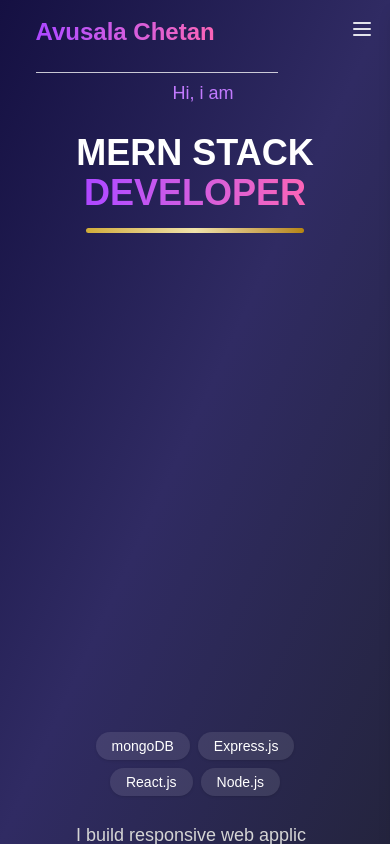
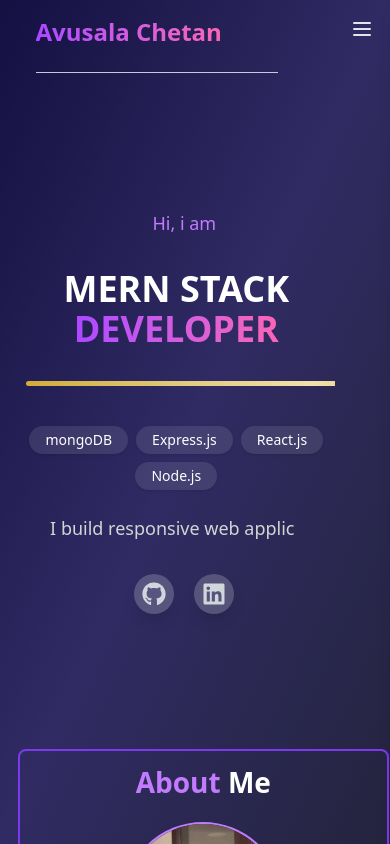
Before and after one commit to AvusalaChetan/portfolio-webpage, a React (Vite) app: page / in a window 390 px wide. Built offline with nearby package versions, Linux system fonts and the light colour scheme.

Commit message:
Responsive improvements and bug fixes

```diff
--- a/src/App.jsx
+++ b/src/App.jsx
@@ -39,17 +39,17 @@ const LazyContactPage = lazy(()=>import('./pages/ContactPage/Contact'))
                 <div key="navbar">
                   <Navbar />
                 </div>
-              <div key="main-content" className="main-container w-[85%] mx-auto">
-                <div className="w-[80vw] m-auto "
+              <div key="main-content" className="main-container w-full max-w-[100vw] px-2 sm:px-4 mx-auto">
+                <div className="w-full lg:w-[80vw] md:m-auto  sm:border-0 rounded-md bg-opacity-80"
                   id="page-container"
                 >
-                  <div id="home">
+                  <div id="home" className="h-[80vh] sm:w-full lg:w-[80vw]  flex items-center justify-center" >
                     <Home />
                   </div>
-                  <div id="about">
+                  <div id="about" className="">
                     <About />
                   </div>
-                  <div id="skills">
+                  <div id="skills" className="mt-6">
                     <Skills />
                   </div>
                   <div id="projects">
--- a/src/components/GetTouch.jsx
+++ b/src/components/GetTouch.jsx
@@ -7,7 +7,7 @@ const GetTouch = () => {
         const [isHovered, setIsHovered] = useState(false);
   if (state.succeeded) {
     return (
-      <div className="text-center mt-8" id='container'>
+      <div className="text-center mt-8 md:w-full" id='container'>
         <p className="text-2xl font-semibold text-teal-400">
           🎉 Thanks for reaching out! 🎉
         </p>
--- a/src/pages/AboutPage/About.css
+++ b/src/pages/AboutPage/About.css
@@ -4,7 +4,7 @@
 @layer utilities {
   @media only screen and (max-width: 768px) {
     .about-mobile-border {
-      border: 2px solid teal;
+  border: 2px solid #7c3aed;
       padding: 1rem;
       border-radius: 8px;
       background-color: #f0f8ff;
@@ -14,23 +14,20 @@
 
 /* Mobile & Tablet Styles (up to 768px) */
 @media only screen and (max-width: 768px) {
-  /* Section container */
   #container {
     padding: 1rem;
-    border: 1px solid teal;
+  border: 2px solid #7c3aed;
     border-radius: 8px;
-    width: 100%;
+    margin: 5px none ;
+    width: 95vw;
   }
 
-  /* Heading */
   #heading {
     font-size: 1.75rem;
     text-align: center;
-    color: #333;
     font-weight: bold;
   }
 
-  /* Wrapper layout */
   #wrapper {
     flex-direction: column;
     gap: 1.5rem;
@@ -48,7 +45,6 @@
     box-shadow: 0 4px 6px rgba(0, 0, 0, 0.1);
   }
 
-  /* About text */
   #about-text {
     font-size: 1rem;
     line-height: 1.75rem;
@@ -71,11 +67,10 @@
   /* Section container */
   #container {
     padding: 2rem;
-    border: 2px solid teal;
+  border: 2px solid #7c3aed;
     border-radius: 12px;
   }
 
-  /* Heading */
   #heading {
     font-size: 2.5rem;
     font-weight: bold;
@@ -83,7 +78,6 @@
     padding: 3px auto;
   }
 
-  /* Wrapper layout */
   #wrapper {
     flex-direction: row;
     gap: 2rem;
@@ -91,7 +85,6 @@
   }
 
 
-  /* Profile image */
   #profile-img,
   #profile-img img {
     width: 15rem;
@@ -101,7 +94,6 @@
     box-shadow: 0 6px 8px rgba(0, 0, 0, 0.1);
   }
 
-  /* About text */
   #about-text {
     font-size: 1.125rem;
     line-height: 2rem;
--- a/src/pages/AboutPage/About.jsx
+++ b/src/pages/AboutPage/About.jsx
@@ -19,11 +19,11 @@ const About = () => {
   return (
     <motion.section
       id="container"
-      className="border border-whitebg-gradient-to-br from-[#0f0c29] via-[#302b63] to-[#24243e] text-gray-300 py-16 px-8 md:px-16 lg:px-32"
+      className="sm:w-[100vw] sm:m-0 lg:m-auto lg:w-full "
     >
       <div id="content" className="max-w-7xl mx-auto">
-        <h2 id="heading" className="text-4xl font-bold text-white mb-6 text-center">
-          <motion.span className="text-purple-400">About</motion.span> Me
+        <h2 id="heading" className="text-4xl font-bold text-white mb-6 text-center ">
+          <motion.span className="text-purple-400">About</motion.span> <span className="text-white"> Me</span>
         </h2>
 
         <div id="wrapper" className="flex flex-col md:flex-row items-center gap-12">
@@ -39,19 +39,19 @@ const About = () => {
           </div>
 
           <div id="about-text" className="text-lg leading-relaxed">
-            <p id="paragraph-1" className="mb-4">
+            <p id="paragraph-1" className="mb-4 ">
   Hello! I'm <span className="text-purple-400 font-semibold">Chetan</span>, a
   driven full-stack developer with a strong passion for building elegant and
   scalable web applications. I love transforming ideas into reality using modern
   technologies and clean, maintainable code.
 </p>
 <p id="paragraph-2" className="mb-4">
-  My main stack is <span className="text-purple-400">React.js</span>,
-  <span className="text-purple-400">Node.js</span>,
-  <span className="text-purple-400">Express.js</span>, and
+  My main stack is <span className="text-purple-400">React.js</span>{' '},
+  <span className="text-purple-400">Node.js</span>{' '},
+  <span className="text-purple-400">Express.js</span>{' '}, and {' '}
   <span className="text-purple-400">MongoDB</span> (MERN), and i'am also
-  comfortable with <span className="text-purple-400">JavaScript</span>,
-  <span className="text-purple-400">Tailwind CSS</span>, and RESTful APIs. From
+  comfortable with <span className="text-purple-400">JavaScript</span>{' '},
+  <span className="text-purple-400">Tailwind CSS</span>{' '}, and <span className="text-purple-400 uppercase">restfull api</span>{' '}. From
   responsive frontends to robust backends, I enjoy working across the full web
   development spectrum to craft seamless user experiences.
 </p>
--- a/src/pages/ContactPage/Contact.jsx
+++ b/src/pages/ContactPage/Contact.jsx
@@ -1,4 +1,4 @@
-import React, { useState } from "react";
+import React, { useState, useEffect } from "react";
 import { useForm, ValidationError } from "@formspree/react";
 import { motion } from "framer-motion";
 import GetTouch from "../../components/GetTouch";
@@ -6,7 +6,17 @@ import Commentform from "./Commentform";
 
 const Contact = () => {
   const [state, handleSubmit] = useForm("manonlln");
-  const [isHovered, setIsHovered] = useState(false);
+  const [isMobile, setIsMobile] = useState(false);
+
+  useEffect(() => {
+    const handleResize = () => {
+      setIsMobile(window.innerWidth <= 768);
+    };
+    handleResize();
+    window.addEventListener("resize", handleResize);
+
+    return () => window.removeEventListener("resize", handleResize);
+  }, []);
 
   if (state.succeeded) {
     return (
@@ -24,15 +34,16 @@ const Contact = () => {
 
   return (
     <div className="flex items-center justify-around gap-3.5">
-<div className="w-[45vw]">
-      <GetTouch/>
+      <div className={`${isMobile ? "w-[100vw]" : "w-[45vw]"}`}>
+        <GetTouch />
+      </div>
 
-</div>
-<div className="w-[45vw]">
-  <Commentform/>
-</div>
+      {!isMobile && (
+        <div className="w-[45vw]">
+          <Commentform />
+        </div>
+      )}
     </div>
-
   );
 };
 
--- /dev/null
+++ b/src/pages/SkillsPage/Skill.css
@@ -0,0 +1,23 @@
+@media (max-width: 600px) {
+    .what-can-i-do {
+        width: 98vw;
+        padding: 1rem;
+        box-sizing: border-box;
+        display: flex;
+        flex-direction: column;
+        gap: 1rem;
+        margin: 0 auto;
+    }
+}
+
+@media only screen and (max-width: 768px) {
+    .what-can-i-do {
+        width: 98vw;
+        padding: 1.5rem 0.5rem;
+        box-sizing: border-box;
+        display: flex;
+        flex-direction: column;
+        gap: 1.5rem;
+        margin: 0 auto;
+    }
+}
--- a/src/pages/SkillsPage/service.json
+++ b/src/pages/SkillsPage/service.json
@@ -6,7 +6,6 @@
   {
     "title": "Backend Development",
     "description": "I specialize in server-side rendering (SSR), authentication, CRUD operations, and building robust APIs. I also perform API testing using Postman, connect securely to cloud-based MongoDB, and manage databases efficiently."
-  },
-  {}
+  }
 
 ]
--- a/src/pages/homePage/Home.css
+++ /dev/null
@@ -1,34 +0,0 @@
-/* Base styles for Home.css */
-body {
-    font-family: Arial, sans-serif;
-    margin: 0;
-    padding: 0;
-}
-
-/* Media query for mobile devices */
-@media (max-width: 768px) {
-    .container {
-        width: 100%;
-        height: 80vh;
-        margin: 5px auto;
-        padding: 0px;
-        font-size: 14px;
-
-    }
-
-    #content {
-        width: 100%;
-        height: 100%;
-        gap: 1.6rem;
-    }
-
-    #img-container {
-        display: none;
-    }
-
-    #hr-Home{
-        margin-top: -10px;
-    }
-
-
-}
--- a/src/pages/homePage/Home.jsx
+++ b/src/pages/homePage/Home.jsx
@@ -1,7 +1,6 @@
 import  { useState } from "react";
 import { motion } from "framer-motion";
 import TypingEffect from "../../effects/TypingEffect";
-import "./Home.css";
 import { FaGithub, FaLinkedin } from "react-icons/fa";
 
 // Animations
@@ -16,8 +15,6 @@ const containerVariant = {
     },
   },
 };
-
-
 const fadeInUp = {
   hidden: { opacity: 0, y: 20 },
   visible: {
@@ -55,10 +52,7 @@ const Home = () => {
   ];
 
   return (
-    <div className="relative container w-[80vw] min-h-[100vh] m-auto flex flex-col md:flex-row items-center justify-center overflow-hidden text-center">
-      {/* Background Gradient and Blurred Shape */}
-      <div aria-hidden="true" className="absolute -z-10 top-0 left-0 w-full h-full bg-gradient-to-br from-[#1a2980] via-[#26d0ce] to-[#f3e5ab] opacity-60"></div>
-      <div aria-hidden="true" className="absolute -z-10 right-[-100px] bottom-[-100px] w-[300px] h-[300px] bg-purple-400 rounded-full blur-3xl opacity-30"></div>
+    <div className="relative container lg:w-[80vw] min-w-full min-h-full m-auto flex flex-col md:flex-row items-center justify-center overflow-hidden text-center">
       {/* Left Section */}
       <motion.div
         variants={containerVariant}
@@ -76,7 +70,7 @@ const Home = () => {
         >
           Hi, i am
         </motion.p>
-  <div className="">
+  <div className="  p-2">
             <h1 className="text-4xl md:text-5xl font-semibold">
               MERN STACK{" "}
               <span className="text-4xl md:text-5xl uppercase font-bold bg-gradient-to-r from-purple-500 to-pink-400 bg-clip-text text-transparent">
@@ -88,7 +82,7 @@ const Home = () => {
 
         <motion.hr
           initial={{ opacity: 0, width: 0 }}
-          animate={{ opacity: 1, width: 220 }}
+          animate={{ opacity: 1, width: 580 }}
           transition={{ duration: 1.5, delay: 1, ease: "easeInOut" }}
           className="h-[0.3rem] bg-gradient-to-r from-[#d4af37] via-[#f3e5ab] to-[#b8860b] rounded-lg border-none m-auto"
           style={{ width: 210 }}
```
Also changed, not shown: src/pages/SkillsPage/Skills.jsx (+32 -26 lines).
